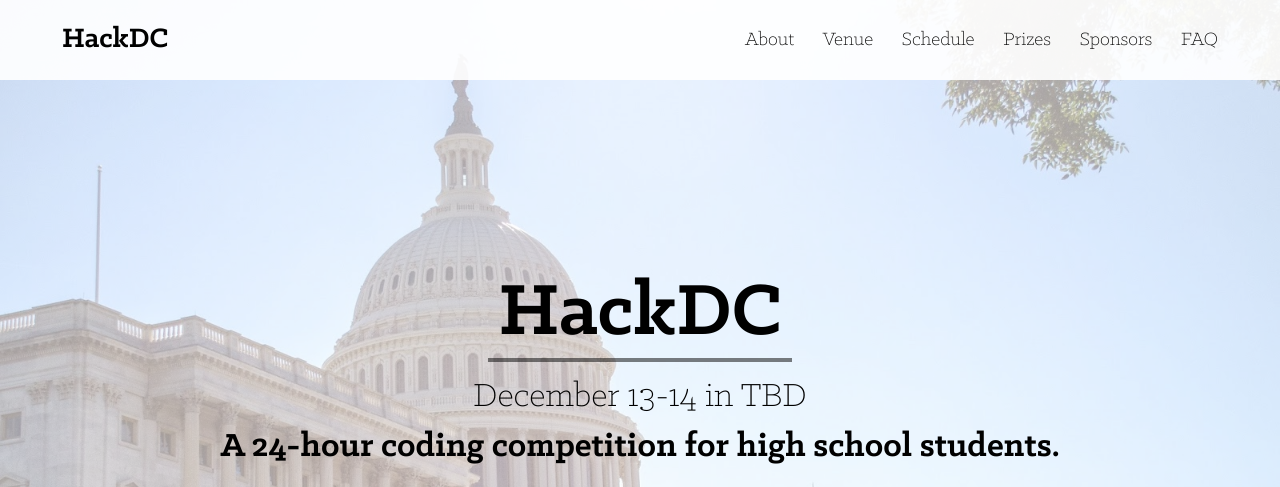
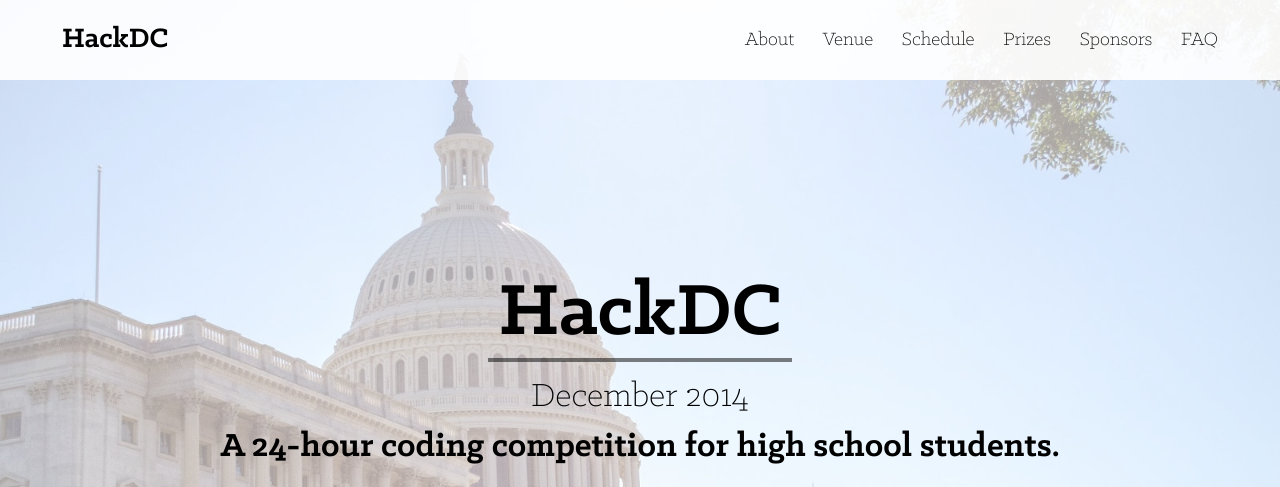
Before and after one commit to HackDC/hackdc.github.io, a plain HTML site: page index.html in a window 1280 px wide. Shown: the top 487 px of the page. Drawn offline with Linux system fonts and the light colour scheme.

Commit message:
Fixed data again

```diff
--- a/index.html
+++ b/index.html
@@ -2,7 +2,7 @@
 <html lang="en">
 <head>
 	<meta charset="UTF-8">
-	<title>HackDC - Fall 2014</title>
+	<title>HackDC - Winter 2014</title>
 	<link rel="stylesheet" href="styles/style.css">
     <meta name="viewport" content="width=device-width,initial-scale=1.0,minimum-scale = 1.0,maximum-scale=2.0,user-scalable=no">
 
@@ -76,7 +76,7 @@
 				</div> -->
 				<h1>HackDC</h1>
 				<hr>
-				<p class="lead">December 13-14 in TBD</p>
+				<p class="lead">December 2014</p>
 				<p class="lead"><b>A 24-hour coding competition for high school students.</b></p>
 				<br>
 				<p class="lead text-center"><a href="#reg" onclick="$('#intro').toggleClass('slide-2')" class="button button-jumbo button-orange"><i class="icon-ol-user"></i> Interest Form!</a> <a href="https://docs.google.com/forms/d/1t0uBY37v8deqkP9YS2temFGtAYQyTckjiFNz0ZyX0YQ/viewform" class="button button-jumbo button-green" target="_blank"><i class="icon-ol-megaphone"></i> Become a Mentor!</a> <a href="#sponsors" class="button button-jumbo button-blue"><i class="icon-ol-like"></i> Sponsor Us!</a> </p>
```
